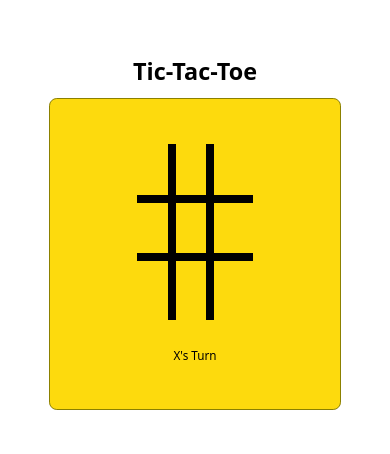
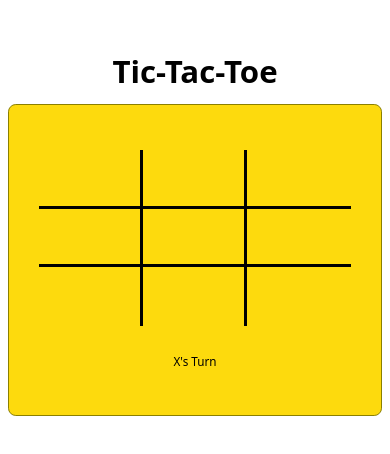
Before and after one commit to PrashantSHIV/TicTacToe, a React (Vite) app in the folder TicTacToe/: page / in a window 390 px wide. Shown: the part 190-644 px from the top of the page. Built offline with nearby package versions, Linux system fonts and the light colour scheme.

Commit message:
Update:Update in bg Color and border size

```diff
--- a/TicTacToe/src/Components/Board.tsx
+++ b/TicTacToe/src/Components/Board.tsx
@@ -132,29 +132,29 @@ const Board = () => {
   return (
     <>
       <div className="Boardbody w-[100vw] h-[100vh] flex flex-col justify-center items-center">
-        <p className="font-bold text-[6vmin]">Tic-Tac-Toe</p>
+        <p className="font-bold text-[8vmin]">Tic-Tac-Toe</p>
         <div
           style={{ marginTop: "2.45vmin" }}
-          className="holder w-[75%] h-[80vmin] flex flex-col justify-center items-center border-[#8B8000] rounded-[2vmin] bg-[#FDDA0D] border-[1px]"
+          className="holder w-[96vw] lg:w-[75%] h-[80vmin] flex flex-col justify-center items-center border-[#8B8000] rounded-[2vmin] bg-[#FDDA0D] border-[1px]"
         >
-          <div className="Board w-[40%]">
+          <div className="Board w-[84%] lg:w-[40%]">
             <div className="row1 w-[100%] h-[15vmin] flex">
               <div
-                className="col1 w-[33.33%] h-[100%] border-r-[8px]  border-b-[8px]  flex justify-center items-center"
+                className="col1 w-[33.33%] h-[100%] border-r-[3px] border-b-[3px] lg:border-r-[8px]  lg:border-b-[8px]  flex justify-center items-center"
                 id="1"
                 onClick={() => {
                   addSymbol("1");
                 }}
               ></div>
               <div
-                className="col2 w-[33.33%] h-[100%] border-r-[8px] border-b-[8px]  flex justify-center items-center"
+                className="col2 w-[33.33%] h-[100%]  border-r-[3px] border-b-[3px] lg:border-r-[8px]  lg:border-b-[8px]  flex justify-center items-center"
                 id="2"
                 onClick={() => {
                   addSymbol("2");
                 }}
               ></div>
               <div
-                className="col3 w-[33.34%] h-[100%] border-b-[8px] flex justify-center items-center"
+                className="col3 w-[33.34%] h-[100%]  border-b-[3px]  lg:border-b-[8px] flex justify-center items-center"
                 id="3"
                 onClick={() => {
                   addSymbol("3");
@@ -163,21 +163,21 @@ const Board = () => {
             </div>
             <div className="row2 w-[100%] h-[15vmin] flex">
               <div
-                className="col4 w-[33.33%] h-[100%] border-r-[8px] border-b-[8px] flex justify-center items-center"
+                className="col4 w-[33.33%] h-[100%]  border-b-[3px]  border-r-[3px] lg:border-r-[8px] lg:border-b-[8px] flex justify-center items-center"
                 id="4"
                 onClick={() => {
                   addSymbol("4");
                 }}
               ></div>
               <div
-                className="col5 w-[33.33%] h-[100%] border-r-[8px] border-b-[8px] flex justify-center items-center"
+                className="col5 w-[33.33%] h-[100%] border-b-[3px]  border-r-[3px] lg:border-r-[8px] lg:border-b-[8px] flex justify-center items-center"
                 id="5"
                 onClick={() => {
                   addSymbol("5");
                 }}
               ></div>
               <div
-                className="col6 w-[33.34%] h-[100%]  border-b-[8px] flex justify-center items-center"
+                className="col6 w-[33.34%] h-[100%] border-b-[3px]  lg:border-b-[8px]  flex justify-center items-center"
                 id="6"
                 onClick={() => {
                   addSymbol("6");
@@ -186,14 +186,14 @@ const Board = () => {
             </div>
             <div className="row3 w-[100%] h-[15vmin] flex">
               <div
-                className="col7 w-[33.33%] h-[100%] border-r-[8px]  flex justify-center items-center"
+                className="col7 w-[33.33%] h-[100%] border-r-[3px] lg:border-r-[8px]  flex justify-center items-center"
                 id="7"
                 onClick={() => {
                   addSymbol("7");
                 }}
               ></div>
               <div
-                className="col8 w-[33.33%] h-[100%] border-r-[8px] flex justify-center items-center"
+                className="col8 w-[33.33%] h-[100%] border-r-[3px] lg:border-r-[8px]   flex justify-center items-center"
                 id="8"
                 onClick={() => {
                   addSymbol("8");
```
